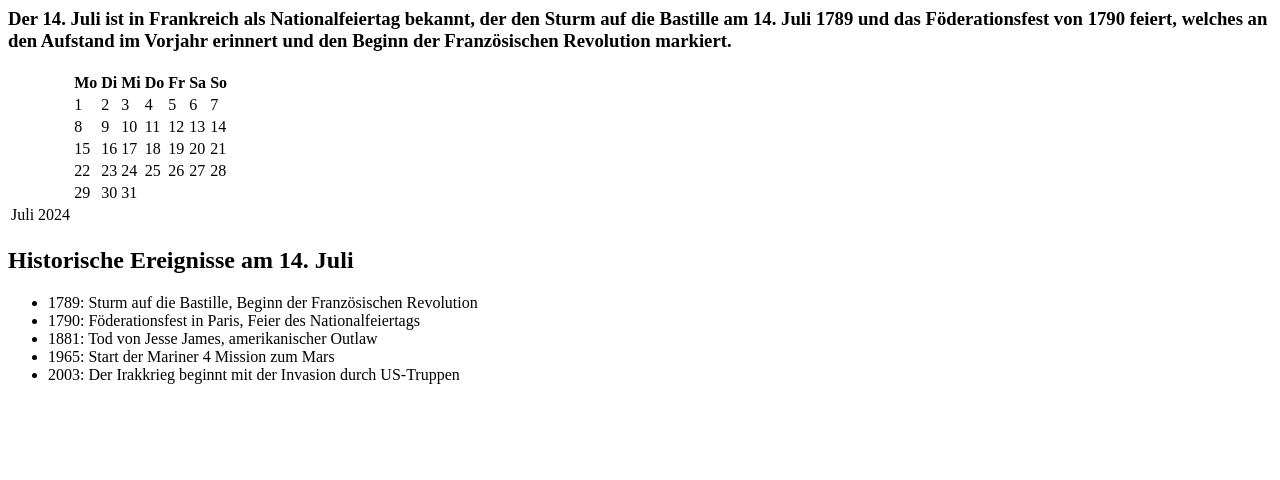
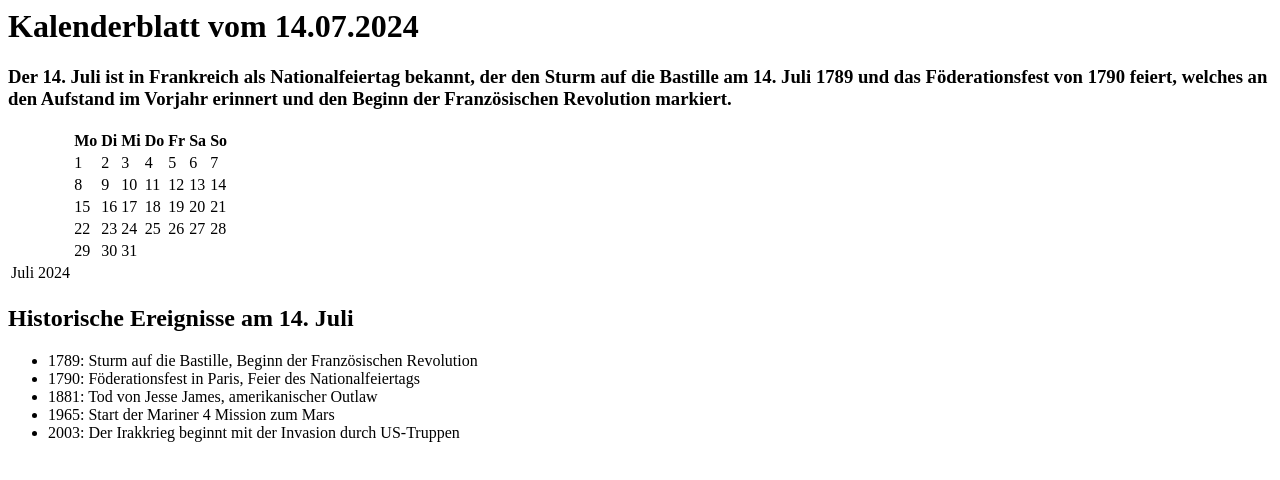
Before and after one commit to arina-cdemy/html_kalender2, a plain HTML site: page index.html in a window 1280 px wide. Drawn offline with Linux system fonts and the light colour scheme.

Commit message:
Third version

```diff
--- a/index.html
+++ b/index.html
@@ -1,6 +1,8 @@
 <html>
  <head>
     <title>Kalenderblatt vom 14.07.2024</title>
+    <h1>Kalenderblatt vom 14.07.2024</h1>
+
     </head>
     <body>
   <h3>
```
